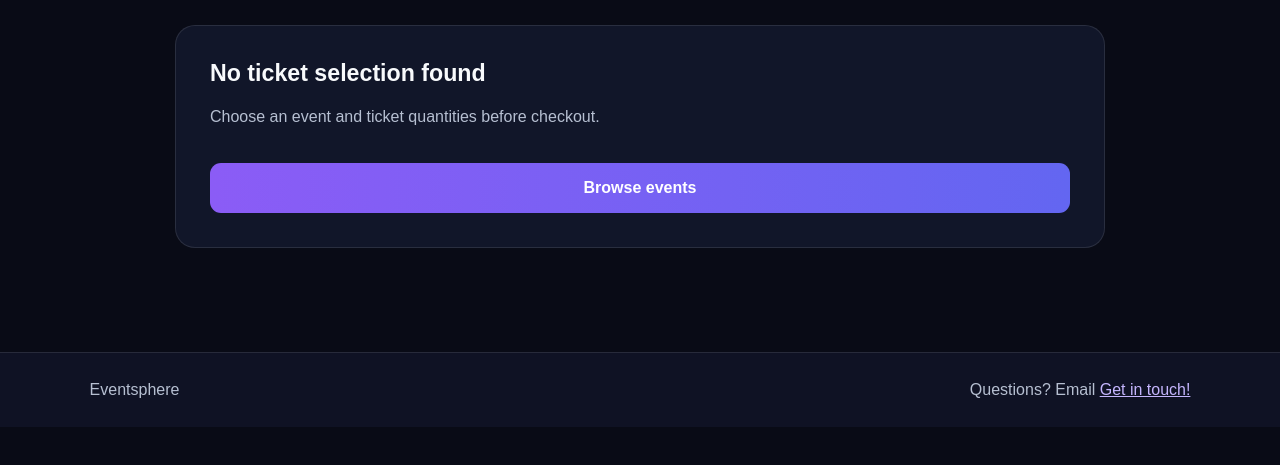
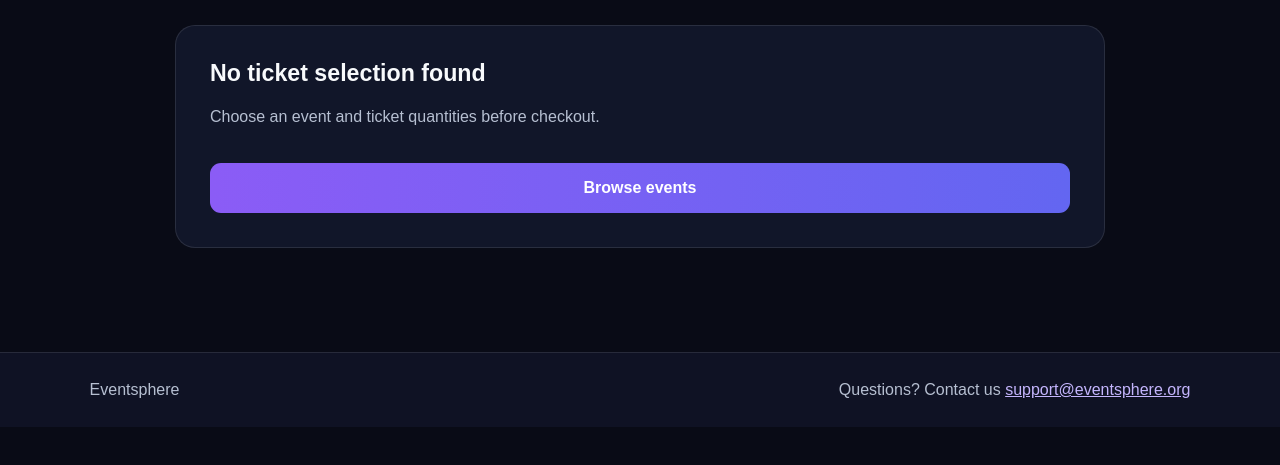
Before and after one commit to VICKEE-blip/EVENTSPHERE, a plain HTML site: page checkout.html in a window 1280 px wide. Shown: the part 321-786 px from the top of the page. Drawn offline with Linux system fonts and the light colour scheme.

Commit message:
Change contact email in checkout.html footer
Updated contact email in the footer from 'Get in touch!' to 'support@eventsphere.org'.

```diff
--- a/checkout.html
+++ b/checkout.html
@@ -67,7 +67,7 @@
 
     <footer class="site-footer">
         <span>Eventsphere</span>
-        <span>Questions? Email <a href="mailto:vickeeblib@gmail.com">Get in touch!</a></span>
+        <span>Questions? Contact us <a href="mailto:vickeeblib@gmail.com">support@eventsphere.org</a></span>
     </footer>
 </body>
 </html>
```
